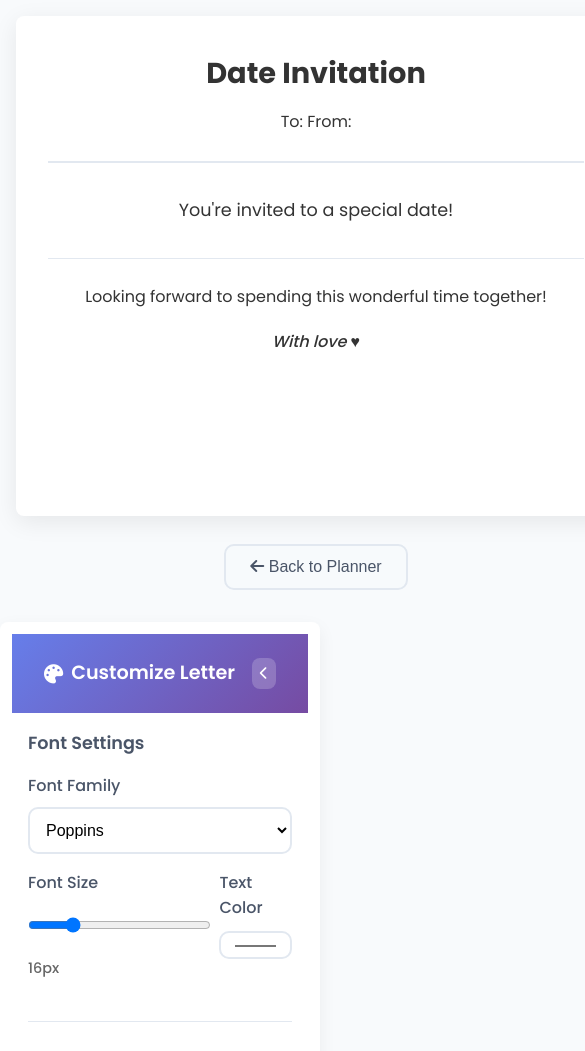
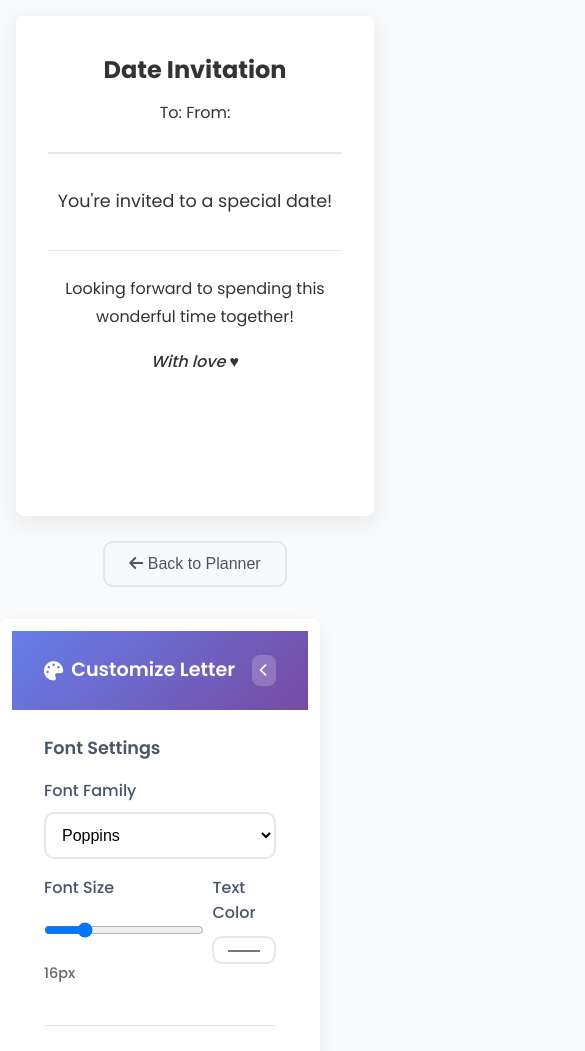
Before and after one commit to LeonDoesTech/Plan-Cupid2.0, a plain HTML site: page letter.html in a window 390 px wide. Shown: the top 1051 px of the page, 585 px wide, since content can reach past the window. Drawn offline with nearby package versions, Linux system fonts and the light colour scheme.

Commit message:
Update style.css

```diff
--- a/style.css
+++ b/style.css
@@ -522,7 +522,7 @@ input[type="range"] {
     font-weight: 500;
 }
 
-/* ------------------ MOBILE RESPONSIVENESS ------------------ */
+/* ---------- MOBILE LAYOUT FIX ---------- */
 @media (max-width: 1024px) {
     .letter-container {
         flex-direction: column;
@@ -530,26 +530,42 @@ input[type="range"] {
 
     .customization-panel {
         width: 100%;
+        max-width: 100%;
         order: 2;
-    }
-
-    .customization-panel.collapsed {
-        transform: translateY(100%);
-        position: fixed;
-        bottom: 0;
-        left: 0;
-        right: 0;
-        height: 60vh;
-        z-index: 1000;
+        position: relative;
+        transform: none !important;
     }
 
     .letter-preview {
         order: 1;
         padding: 1rem;
+        width: 100%;
     }
 
     .letter-content {
+        width: 100%;
         padding: 2rem;
+        max-width: 100%;
+    }
+
+    .form-row {
+        grid-template-columns: 1fr !important;
+        gap: 0.5rem;
+    }
+
+    .form-group input,
+    .form-group select,
+    .form-group textarea,
+    .map-btn {
+        width: 100% !important;
+    }
+
+    .template-options {
+        grid-template-columns: 1fr !important;
+    }
+
+    .panel-actions {
+        flex-direction: column;
     }
 }
 
@@ -559,16 +575,16 @@ input[type="range"] {
     }
 
     .header {
-        padding: 1.5rem;
+        padding: 1rem;
         margin-bottom: 1rem;
     }
 
     .header h1 {
-        font-size: 2rem;
+        font-size: 1.8rem;
     }
 
     .date-form {
-        padding: 1.5rem;
+        padding: 1rem;
     }
 
     .form-section {
@@ -576,52 +592,39 @@ input[type="range"] {
         margin-bottom: 1rem;
     }
 
-    .form-row {
-        grid-template-columns: 1fr;
-        gap: 0.5rem;
-    }
-
     .letter-content {
-        padding: 1.5rem;
-        margin-bottom: 1rem;
+        padding: 1rem;
     }
 
     .letter-header h1 {
-        font-size: 2rem;
+        font-size: 1.6rem;
     }
 
-    .customization-panel {
-        height: 70vh;
-    }
-
-    .panel-content {
-        padding: 1rem;
-    }
-
-    .template-options {
-        grid-template-columns: 1fr;
-    }
-
-    .panel-actions {
-        flex-direction: column;
+    .map-btn {
+        width: 100%;
     }
 }
 
 @media (max-width: 480px) {
-    .header h1 {
-        font-size: 1.8rem;
+    .letter-header h1 {
+        font-size: 1.5rem;
     }
 
-    .letter-header h1 {
-        font-size: 1.8rem;
+    .header h1 {
+        font-size: 1.5rem;
     }
 
     .letter-content {
-        padding: 1rem;
+        padding: 0.8rem;
+        margin-bottom: 0.8rem;
     }
 
     .detail-item {
-        padding: 0.75rem;
+        padding: 0.5rem;
+    }
+
+    input[type="range"] {
+        width: 100%;
     }
 
     .modal-content {
@@ -632,12 +635,4 @@ input[type="range"] {
     .modal-body {
         padding: 1rem;
     }
-
-    .map-btn {
-        width: 100%;
-    }
-
-    input[type="range"] {
-        width: 100%;
-    }
 }
```
